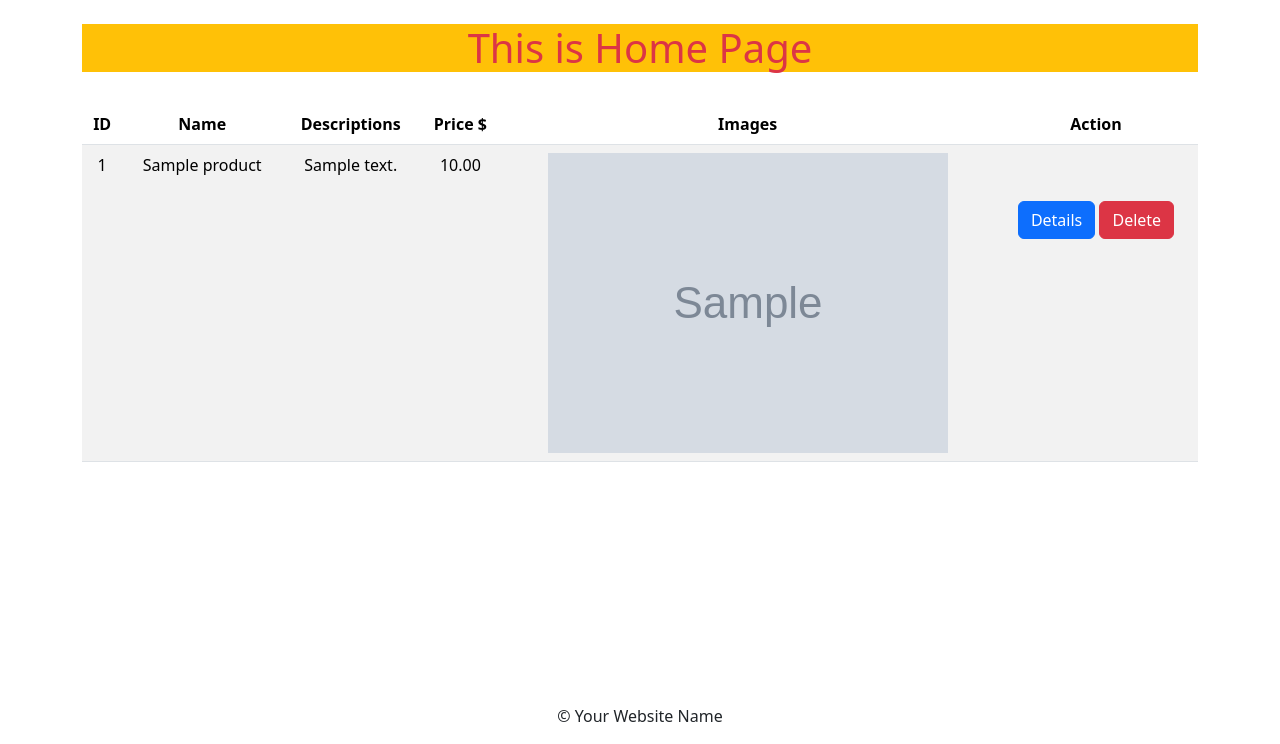
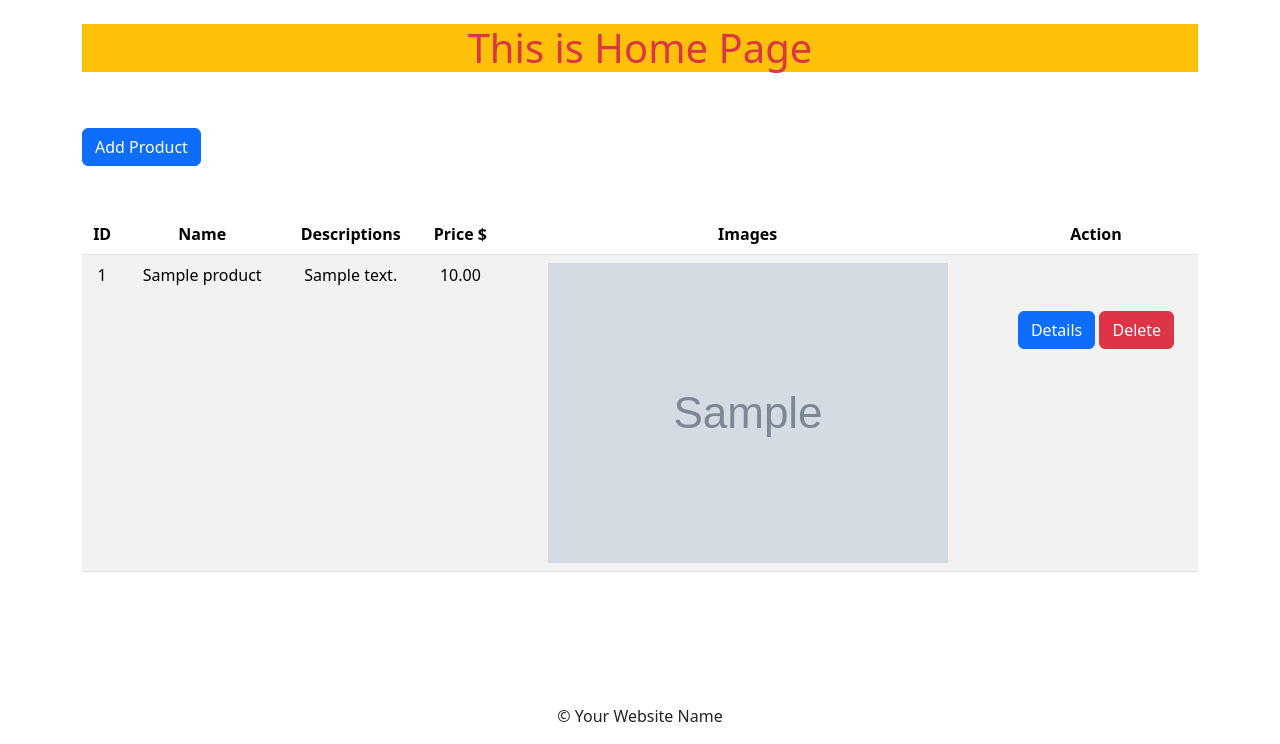
Before and after one commit to osamamagar/Django-task-iti, a Django app: page /products/home/ in a window 1280 px wide. Shown: the part 56-800 px from the top of the page. Run offline with Django 3.2, Linux system fonts and the light colour scheme; tables that the repository leaves empty hold one stand-in row (values such as "Sample post"); grey boxes marked "Sample" are stand-in pictures; some libraries are stand-ins or nearby versions.

Commit message:
add create product

```diff
--- a/products/models.py
+++ b/products/models.py
@@ -1,4 +1,5 @@
 from django.db import models
+from django.urls import reverse
 
 class Product(models.Model):
     name = models.CharField("Name", max_length=1024, null=True)
@@ -10,3 +11,9 @@ class Product(models.Model):
 
     def __str__(self):
         return self.name
+
+    def get_show_url(self):
+        return reverse('products:product_detail', args=[self.id])
+
+    def get_delete_url(self):
+        return reverse('products:delete', args=[self.id])
--- a/products/templates/products/homepage.html
+++ b/products/templates/products/homepage.html
@@ -1,5 +1,6 @@
 {% extends "products/layouts/base.html" %}
 {% load static %}
+
 
 
 
@@ -10,9 +11,10 @@ Home
 {% block content %}
 <h1>This is Home Page</h1>
 {% endblock %}
+{% block table %}
+<a href="{% url 'products:create_product'%}" class="btn btn-primary my-4">Add Product</a>
 
-{% block table %}
-<table class="table container table-striped text-center">
+<table class="table container table-striped my-4 text-center">
     <thead>
         <tr>
             <th>ID</th>
@@ -38,8 +40,10 @@ Home
             </td>
 
             <td><br/>
-                <a href="{% url 'products:product_detail' product.id %}" class="btn btn-primary my-4">Details</a>
-                <a href="{% url 'products:delete' product.id %}" class="btn btn-danger ">Delete</a>
+                {% comment %} <a href="{% url 'products:product_detail' product.id %}" class="btn btn-primary my-4">Details</a> {% endcomment %}
+                <a href="{{product.get_show_url}}" class="btn btn-primary my-4">Details</a>
+                <a href="{{product.get_delete_url}}" class="btn btn-danger ">Delete</a>
+                {% comment %} <a href="{% url 'products:delete' product.id %}" class="btn btn-danger ">Delete</a> {% endcomment %}
 
             </td>
 
--- a/products/templates/products/layouts/base.html
+++ b/products/templates/products/layouts/base.html
@@ -55,7 +55,7 @@
 
         </div><br/>
 
-        <div class="text-center ">
+        <div class=" ">
           {%block table%}
 
           {%endblock %}
--- a/products/urls.py
+++ b/products/urls.py
@@ -1,5 +1,5 @@
 from django.urls import path
-from .views import Home ,contact_us ,about_us , product_detail ,delete ,search
+from .views import Home ,contact_us ,about_us , product_detail ,delete ,search ,create_product
 
 
 app_name = 'products'
@@ -11,6 +11,7 @@ urlpatterns = [
     path('product_detail/<int:id>', product_detail, name='product_detail'),
     path('product/<int:id>/delete', delete, name='delete'),
     path('search/' , search ,name="search" ),
+    path('create_product/',create_product,name="create_product")
 
 
 ]
--- a/products/views.py
+++ b/products/views.py
@@ -1,5 +1,6 @@
 from django.shortcuts import render ,get_object_or_404 ,redirect
 from django.urls import reverse
+from django.http import HttpResponse
 from .models import Product
 
 
@@ -34,3 +35,33 @@ def search(request):
     query = request.GET.get('q', '')
     products = Product.objects.filter(name__icontains=query)
     return render(request, 'products/search.html', {'products': products, 'query': query})
+
+def create_product(request):
+
+    if request.method =='POST':
+        name = request.POST['name']
+        price = request.POST['price']
+        description = request.POST['description']
+        image = request.POST['image']
+        if not name or not price:
+            return render(request, 'products/create_product.html')
+
+
+        try:
+            price = float(price)
+        except ValueError:
+            return render(request, 'products/create_product.html')
+
+
+
+        addProduct = Product()
+        addProduct.name=name
+        addProduct.price=price
+        addProduct.description=description
+        addProduct.image=image
+        addProduct.save()
+
+        url = reverse('products:product_detail', args=[addProduct.id])
+        return redirect(url)
+    else:
+        return render(request, 'products/create_product.html')
```
